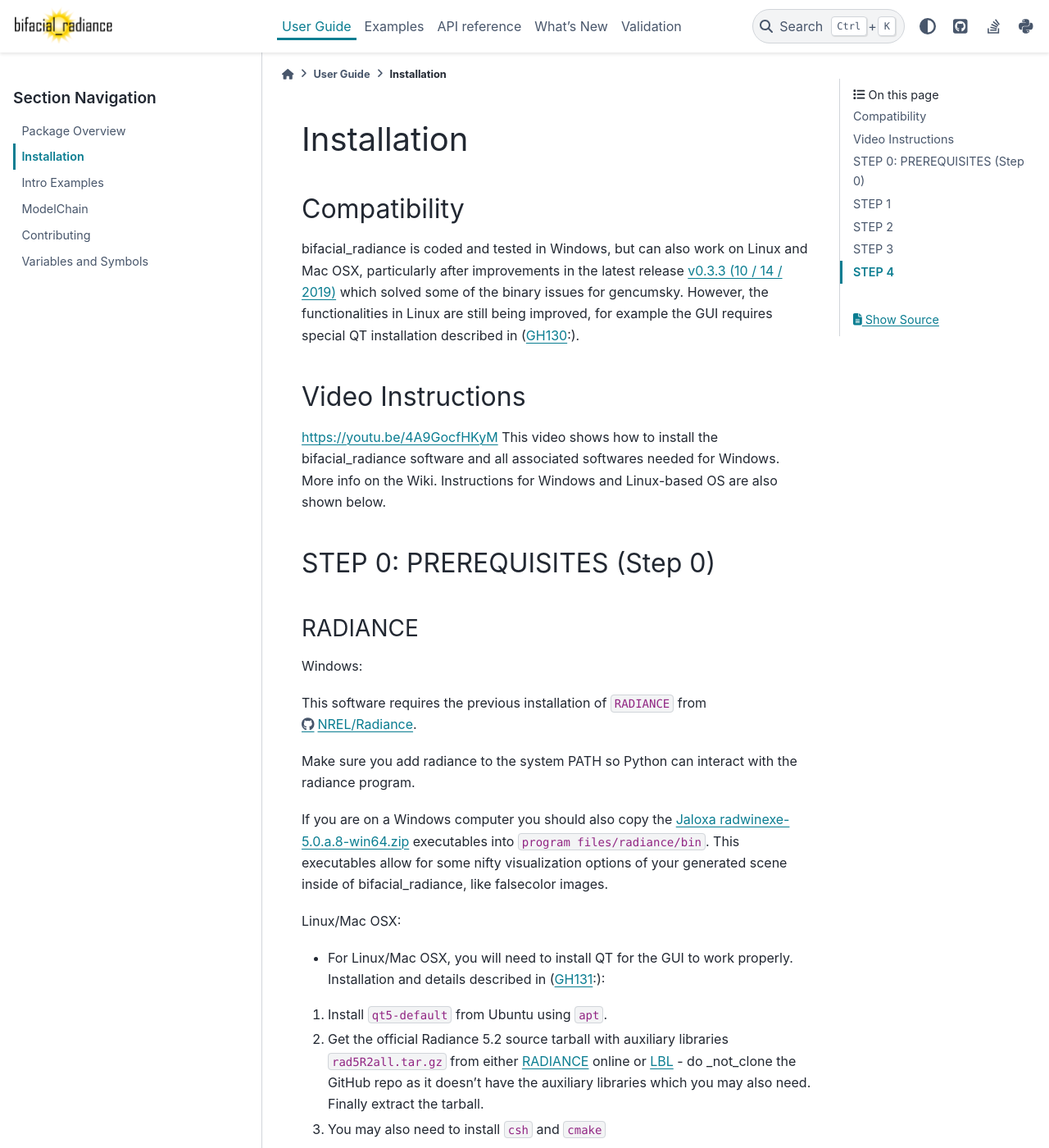
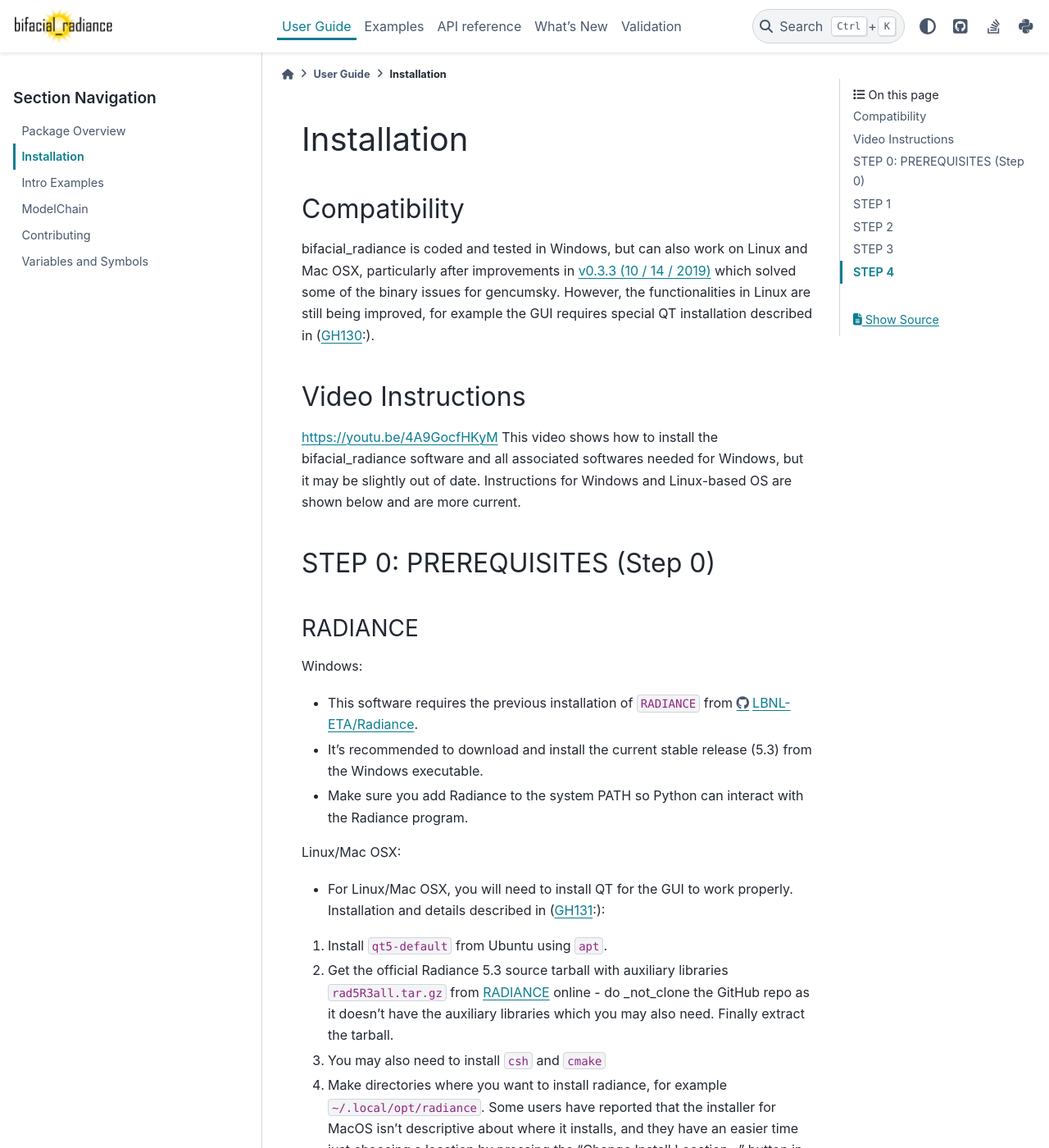
Before and after one commit to NREL/bifacial_radiance, a Sphinx documentation site: the page built from docs/sphinx/source/user_guide/installation.rst, in a window 1280 px wide and 1400 px high. Shown: the whole window at 82% size. Built offline with Sphinx 7.4.7 and the PyData theme 0.15.4, drawn with Linux system fonts in a browser that asks for light colours; some of the changed text lies outside the part shown.

Commit message:
Update instructions for Radiance pointing to new github repo.  Fixes #417

```diff
--- a/docs/sphinx/source/user_guide/installation.rst
+++ b/docs/sphinx/source/user_guide/installation.rst
@@ -6,13 +6,13 @@ Installation
 Compatibility
 ~~~~~~~~~~~~~
 
-bifacial_radiance is coded and tested in Windows, but can also work on Linux and Mac OSX, particularly after improvements in the latest release :ref:`whatsnew_0302` which solved some of the binary issues for gencumsky. However, the functionalities in Linux are still being improved, for example the GUI requires special QT installation described in (:issue:`130`:).
+bifacial_radiance is coded and tested in Windows, but can also work on Linux and Mac OSX, particularly after improvements in :ref:`whatsnew_0302` which solved some of the binary issues for gencumsky. However, the functionalities in Linux are still being improved, for example the GUI requires special QT installation described in (:issue:`130`:).
 
 
 Video Instructions
 ~~~~~~~~~~~~~~~~~~
 
-`https://youtu.be/4A9GocfHKyM <https://youtu.be/4A9GocfHKyM>`_ This video shows how to install the bifacial_radiance software and all associated softwares needed for Windows. More info on the Wiki. Instructions for Windows and Linux-based OS are also shown below.
+`https://youtu.be/4A9GocfHKyM <https://youtu.be/4A9GocfHKyM>`_  This video shows how to install the bifacial_radiance software and all associated softwares needed for Windows, but it may be slightly out of date. Instructions for Windows and Linux-based OS are shown below and are more current.
 
 
 STEP 0: PREREQUISITES (Step 0)
@@ -22,11 +22,11 @@ RADIANCE
 
 Windows:
 
-This software requires the previous installation of ``RADIANCE`` from https://github.com/NREL/Radiance/releases.
+* This software requires the previous installation of ``RADIANCE`` from https://github.com/LBNL-ETA/Radiance/releases.
 
-Make sure you add radiance to the system PATH so Python can interact with the radiance program.
+* It's recommended to download and install the current stable release (5.3) from the Windows executable.
 
-If you are on a Windows computer you should also copy the `Jaloxa radwinexe-5.0.a.8-win64.zip  <http://www.jaloxa.eu/resources/radiance/radwinexe.shtml>`_ executables into ``program files/radiance/bin``. This executables allow for some nifty visualization options of your generated scene inside of bifacial_radiance, like falsecolor images.
+* Make sure you add Radiance to the system PATH so Python can interact with the Radiance program.
 
 
 Linux/Mac OSX:
@@ -34,7 +34,7 @@ Linux/Mac OSX:
 * For Linux/Mac OSX, you will need to install QT for the GUI to work properly. Installation and details described in (:issue:`131`:):
 
 1. Install ``qt5-default`` from Ubuntu using ``apt``.
-2. Get the official Radiance 5.2 source tarball with auxiliary libraries ``rad5R2all.tar.gz`` from either `RADIANCE <https://www.radiance-online.org/download-install/radiance-source-code/latest-release>`_ online or `LBL <https://floyd.lbl.gov/radiance/framed.html>`_ - do _not_clone the GitHub repo as it doesn't have the auxiliary libraries which you may also need. Finally extract the tarball.
+2. Get the official Radiance 5.3 source tarball with auxiliary libraries ``rad5R3all.tar.gz`` from  `RADIANCE <https://www.radiance-online.org/download-install/radiance-source-code/latest-release>`_ online  - do _not_clone the GitHub repo as it doesn't have the auxiliary libraries which you may also need. Finally extract the tarball.
 3. You may also need to install ``csh`` and ``cmake``
 4. Make directories where you want to install radiance, for example ``~/.local/opt/radiance``. Some users have reported that the installer for MacOS isn't descriptive about where it installs, and they have an easier time just choosing a location by pressing the "Change Install Location..." button in the "Installation Type" stage of the install. Then they source it in the bash/zsh_profile like so::
 
@@ -93,7 +93,7 @@ Alternative Installation: Windows Subsystem for Linux:
 
    $ sudo apt install qt5-default
 
-4. Download and extract the official RADIANCE tarball including the auxiliary library files called `rad5R2all.tar.gz <https://www.radiance-online.org/download-install/radiance-source-code/latest-release>`_, do NOT use the github repo, it does not have the auxiliary files
+4. Download and extract the official RADIANCE tarball including the auxiliary library files called `rad5R3all.tar.gz <https://www.radiance-online.org/download-install/radiance-source-code/latest-release>`_, do NOT use the github repo, it does not have the auxiliary files
    * There's an older version of radiance bundled with ubuntu, but we do not suggest using it since it's not as updated.
 5. Read the readme for radiance, enter the extracted folder, decide where you want radiance to be installed (i.e. ``~/.local/opt/radiance/bin`` and ``~/.local/opt/radiance/lib``) and run::
 
@@ -116,7 +116,7 @@ Alternative Installation: Windows Subsystem for Linux:
 
 PYTHON
 -------
-You will need python installed to run bifacial_radiance. We suggest using the latest release of `Anaconda with Python 3.7 <https://www.anaconda.com/distribution/>`_ (Python 2.7 is still supported but in the process of being deprecated). Anaconda will install ``Spyder`` to work with the python scripts, and also it will install ``Jupyter``, which is the tool we use for our `tutorial trainings <https://github.com/NREL/bifacial_radiance/tree/master/docs/tutorials>`_
+You will need python installed to run bifacial_radiance. We suggest using the latest release of `Anaconda with Python 3.9 <https://www.anaconda.com/distribution/>`_ (Python 3.7 is still supported but in the process of being deprecated). Anaconda will install ``Spyder`` to work with the python scripts, and also it will install ``Jupyter``, which is the tool we use for our `tutorial trainings <https://github.com/NREL/bifacial_radiance/tree/master/docs/tutorials>`_
 
 
 Alternative Installation: Windows Subsystem for Linux:
@@ -125,7 +125,7 @@ Alternative Installation: Windows Subsystem for Linux:
 
         $ sudo apt install python3 virtualenv
 
-2. Enter the clone and create a virtual environment, and target your desired python (2 default or 3 be explicit)::
+2. Enter the clone and create a virtual environment, and target your desired python ::
 
         path/to/bifacial_radiance [master] $ virtualenv -p python3 venv
 
@@ -148,7 +148,7 @@ An alternative which is shown in the Video Instructions, if you want to install
 
 The period ``.`` is required, the ``-e`` flag is optional and installs in development mode where changes to the `bifacial_radiance.py` files are immediately incorporated into the module if you re-start the python kernel)
 
-For best compatibility, deploy in an `Anaconda 2019.10` environment, or run::
+For best compatibility, deploy in a new Anaconda environment, and run::
 
         pip install -r requirements.txt
 
@@ -158,11 +158,8 @@ Alternative Installation: Windows Subsystem for Linux:
 1. Activate the virtualenv and install the requirements::
 
         path/to/bifacial_radiance [master] $ . venv/bin/activate  # the dot operator is the same as the source command
-        (venv) path/to/bifacial_radiance [master] $ pip install -r requirments.txt
+        (venv) path/to/bifacial_radiance [master] $ pip install -r requirements.txt
 
-2. Install a few additional undocumented requirements and ipython for convenience::
-
-        (venv) path/to/bifacial_radiance [master] $ pip install requests future ipython
 
 
 STEP 2
```
